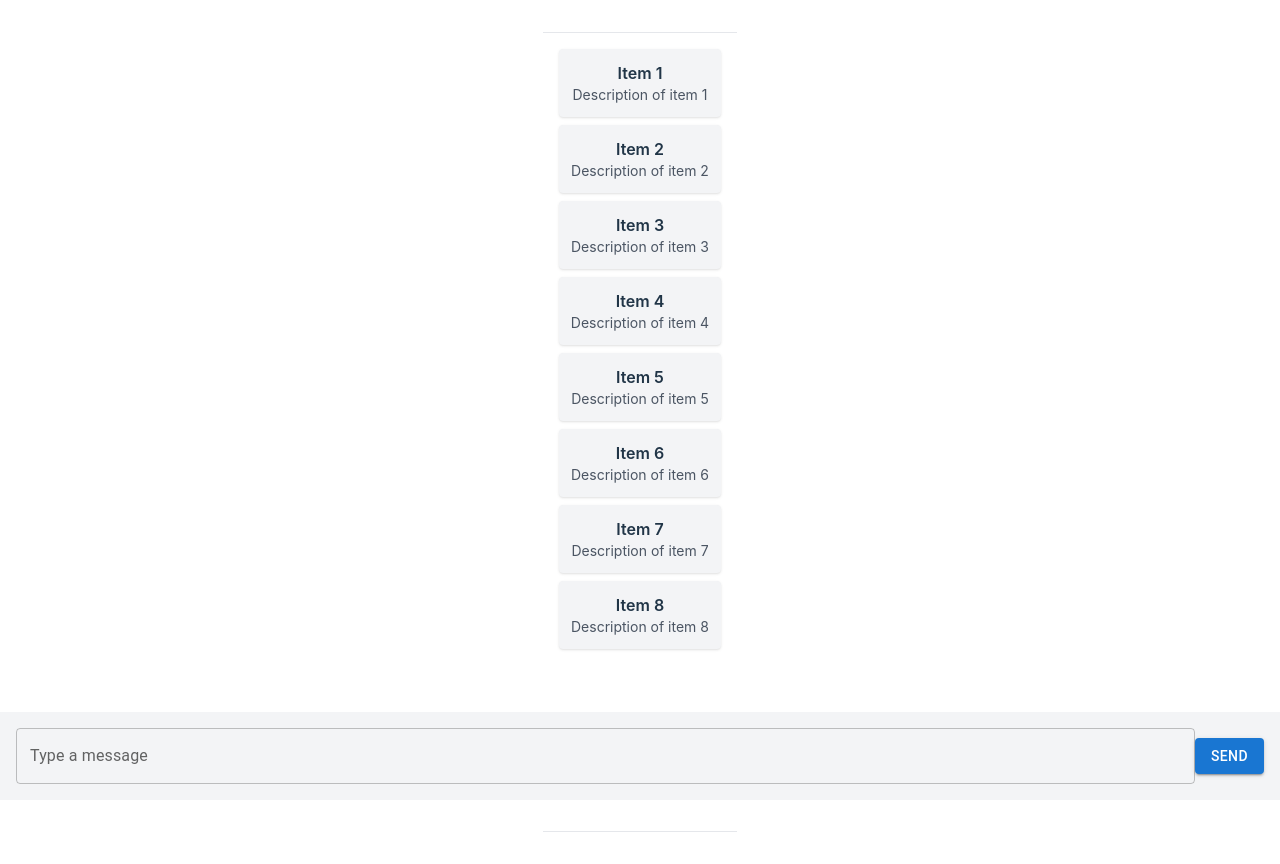
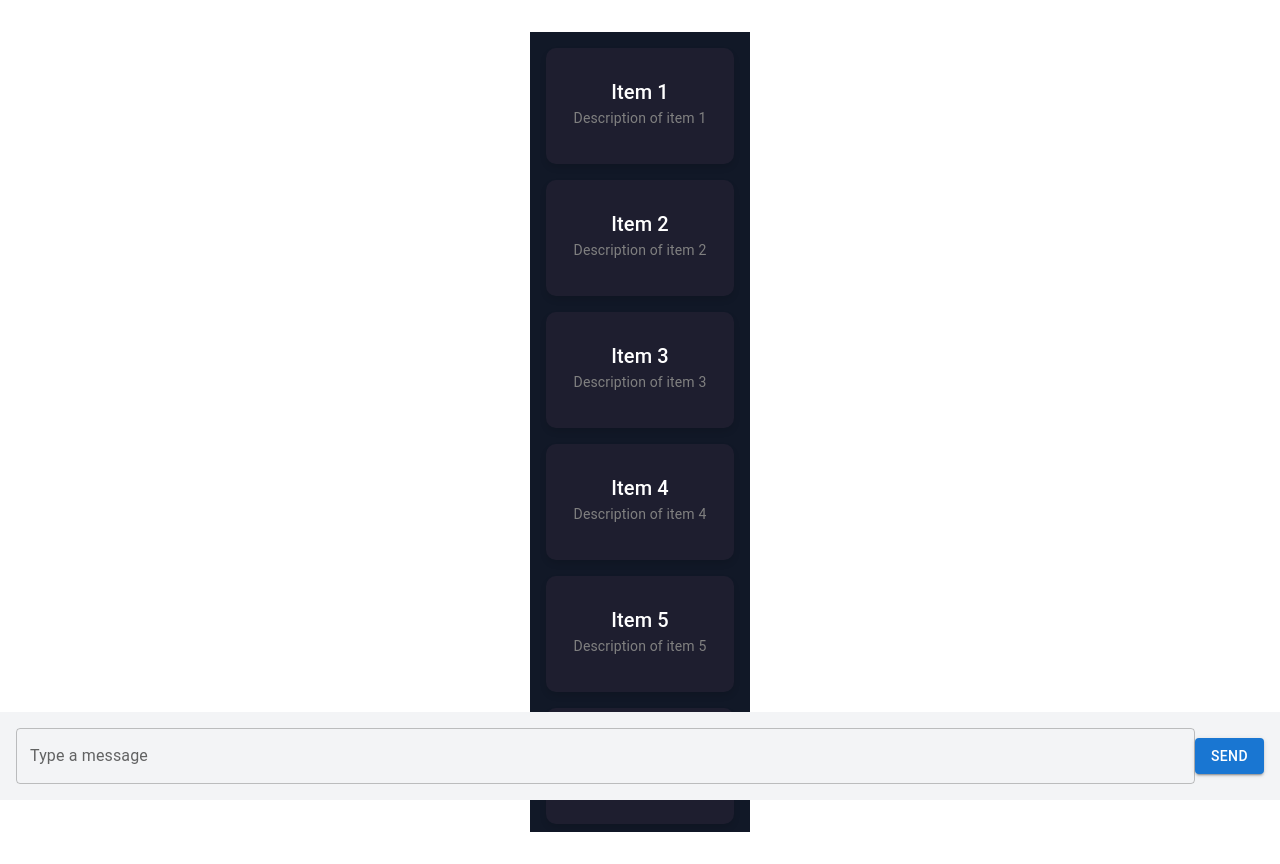
Before and after one commit to Michi0808/my-chat-ui, a React (Vite) app: page / in a window 1280 px wide. Built offline with nearby package versions, Linux system fonts and the light colour scheme.

Commit message:
Improve DataList UI with dark theme and hover effect

```diff
--- a/src/components/DataList.tsx
+++ b/src/components/DataList.tsx
@@ -1,4 +1,5 @@
 import { useState } from "react";
+import { Card, CardContent, Typography } from "@mui/material";
 import Sidebar from "./Sidebar";
 
 const dummyData = [
@@ -30,16 +31,32 @@ const DataList = () => {
   };
 
   return (
-    <div className="flex-1 overflow-y-auto p-4 bg-white border-t border-b">
+    <div className="flex-1 overflow-y-auto p-4 bg-gray-900 text-white">
       {dummyData.map((item) => (
-        <div
+        <Card
           key={item.id}
-          className="mb-2 p-3 bg-gray-100 rounded shadow cursor-pointer hover:bg-gray-200 transition"
+          className="mb-4 cursor-pointer transition"
           onClick={() => handleItemClick(item)}
+          sx={{
+            backgroundColor: "#1e1e2f",
+            color: "#fff",
+            borderRadius: "10px",
+            padding: "12px",
+            boxShadow: "0px 4px 6px rgba(0, 0, 0, 0.1)",
+            transition: "transform 0.2s ease, box-shadow 0.2s ease",
+            "&:hover": {
+              transform: "translateY(-4px)",
+              boxShadow: "0px 10px 15px rgba(0, 0, 0, 0.2)",
+            },
+          }}
         >
-          <h3 className="font-semibold">{item.name}</h3>
-          <p className="text-sm text-gray-600">{item.description}</p>
-        </div>
+          <CardContent>
+            <Typography variant="h6">{item.name}</Typography>
+            <Typography variant="body2" color="gray">
+              {item.description}
+            </Typography>
+          </CardContent>
+        </Card>
       ))}
 
       {/* Sidebar Component */}
```
